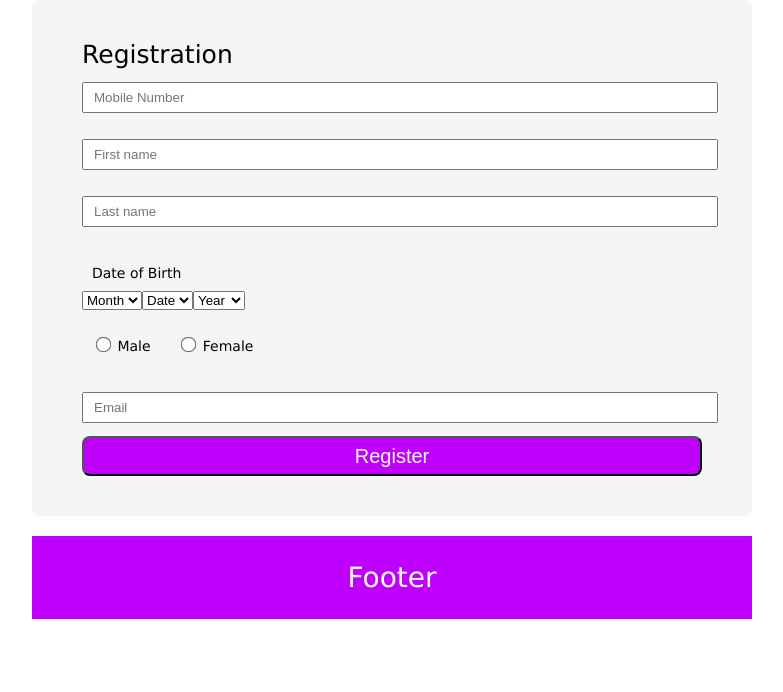
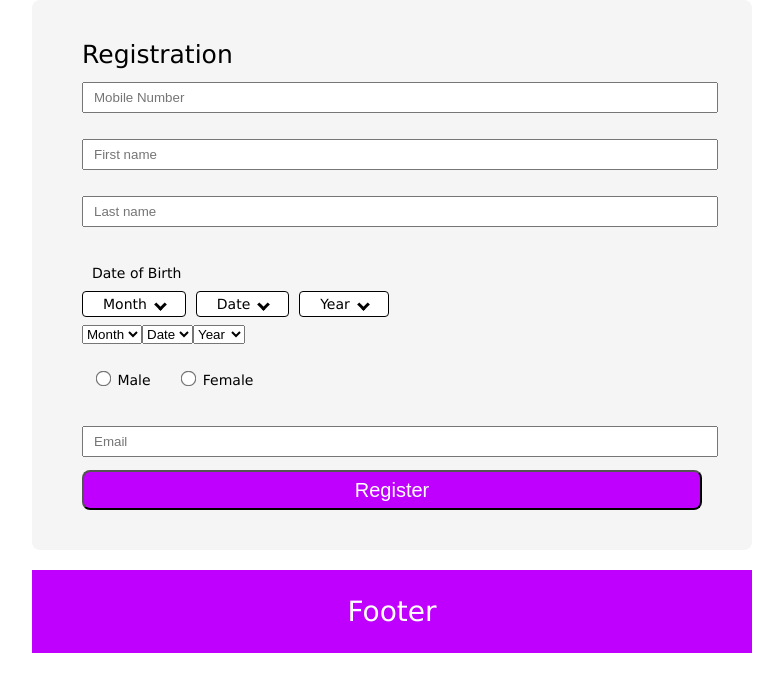
Before and after one commit to oscarhermawan17/mitrais-test, a React (Create React App) app in the folder frontend/: page / in a window 1280 px wide. Shown: the top 692 px of the page, without its empty margins (248-1031 px from the left). Built offline with nearby package versions, Linux system fonts and the light colour scheme.

Commit message:
add-select-input-with-my-style

```diff
--- a/frontend/src/Style.css
+++ b/frontend/src/Style.css
@@ -37,6 +37,7 @@ input[type="password"]{
 .container_select{
   float: left;
   margin-right: 10px;
+  position: relative;
 }
 
 .select_custom{
@@ -44,11 +45,14 @@ input[type="password"]{
   padding: 4px 20px;
   border-radius: 4px;
   margin-bottom:8px;
+  background-color: white;
+
 }
 
 .select_custom_pilih{
   border: 1px solid black;
   padding: 4px 20px;
+  position: relative;
 }
 
 .select_custom_pilih:hover{
--- a/frontend/src/components/Register.js
+++ b/frontend/src/components/Register.js
@@ -64,11 +64,28 @@ class Register extends React.Component {
   }
 
   dropDownSelect(value){
-    if(value === "month" && this.state.select_hidden_month === "")
+    if(value === "month" && this.state.select_hidden_month === "hidden_warning"){
+      this.setState({select_hidden_month:""})
+      this.setState({select_hidden_date:"hidden_warning"})
+      this.setState({select_hidden_year:"hidden_warning"})
+    }
+
+    else if(value === "date" && this.state.select_hidden_date === "hidden_warning"){
+      this.setState({select_hidden_date:""})
       this.setState({select_hidden_month:"hidden_warning"})
-    else
-      this.setState({select_hidden_month:""})
+      this.setState({select_hidden_year:"hidden_warning"})
+    }
+    else if(value === "year" && this.state.select_hidden_year === "hidden_warning"){
+      this.setState({select_hidden_year:""})
+     this.setState({select_hidden_month:"hidden_warning"})
+     this.setState({select_hidden_date:"hidden_warning"})
+    }
 
+    else{
+      this.setState({select_hidden_month:"hidden_warning"})
+      this.setState({select_hidden_date:"hidden_warning"})
+      this.setState({select_hidden_year:"hidden_warning"})
+    }
   }
 
   setDates(total_days){
@@ -157,45 +174,36 @@ class Register extends React.Component {
               <div className="custom_select">
                 <p>Date of Birth</p>
 
-                {/* TRY SELECT, WITH YOUR OWN STYLE
+
                 <div>
                   <div className="container_select">
                     <div className="select_custom" onClick={() => this.dropDownSelect("month")}>Month &nbsp;<i className="down"></i></div>
                     <div className={this.state.select_hidden_month}>
-                      <div className="select_custom_pilih">Month &nbsp;</div>
-                      <div className="select_custom_pilih">Month &nbsp;</div>
-                      <div className="select_custom_pilih">Month &nbsp;</div>
-                      <div className="select_custom_pilih">Month &nbsp;</div>
-                      <div className="select_custom_pilih">Month &nbsp;</div>
-                      <div className="select_custom_pilih">Month &nbsp;</div>
+                      {this.state.select_months.length === 0 ? null : this.state.select_months.map(months =>
+                        <div className="select_custom_pilih">{months} &nbsp;</div>
+                      )}
                     </div>
                   </div>
 
                   <div className="container_select">
                     <div className="select_custom" onClick={() => this.dropDownSelect("date")}>Date &nbsp;<i className="down"></i></div>
                     <div className={this.state.select_hidden_date}>
-                      <div className="select_custom_pilih">Month &nbsp;</div>
-                      <div className="select_custom_pilih">Month &nbsp;</div>
-                      <div className="select_custom_pilih">Month &nbsp;</div>
-                      <div className="select_custom_pilih">Month &nbsp;</div>
-                      <div className="select_custom_pilih">Month &nbsp;</div>
-                      <div className="select_custom_pilih">Month &nbsp;</div>
+                      {this.state.select_dates.length === 0 ? null : this.state.select_dates.map(date =>
+                        <div className="select_custom_pilih">{date} &nbsp;</div>
+                      )}
                     </div>
                   </div>
 
                   <div className="container_select">
                     <div className="select_custom" onClick={() => this.dropDownSelect("year")}>Year &nbsp;<i className="down"></i></div>
                     <div className={this.state.select_hidden_year}>
-                      <div className="select_custom_pilih">Month &nbsp;</div>
-                      <div className="select_custom_pilih">Month &nbsp;</div>
-                      <div className="select_custom_pilih">Month &nbsp;</div>
-                      <div className="select_custom_pilih">Month &nbsp;</div>
-                      <div className="select_custom_pilih">Month &nbsp;</div>
-                      <div className="select_custom_pilih">Month &nbsp;</div>
+                    {this.state.select_years.length === 0 ? null : this.state.select_years.map(year =>
+                        <div className="select_custom_pilih">{year} &nbsp;</div>
+                      )}
                     </div>
                   </div>
                   <div className="clear_float"></div>
-                </div> */}
+                </div>
 
 
                 <select onChange={(e) => this.onChangeValue(e.target.value, "month_birth")}>
```
